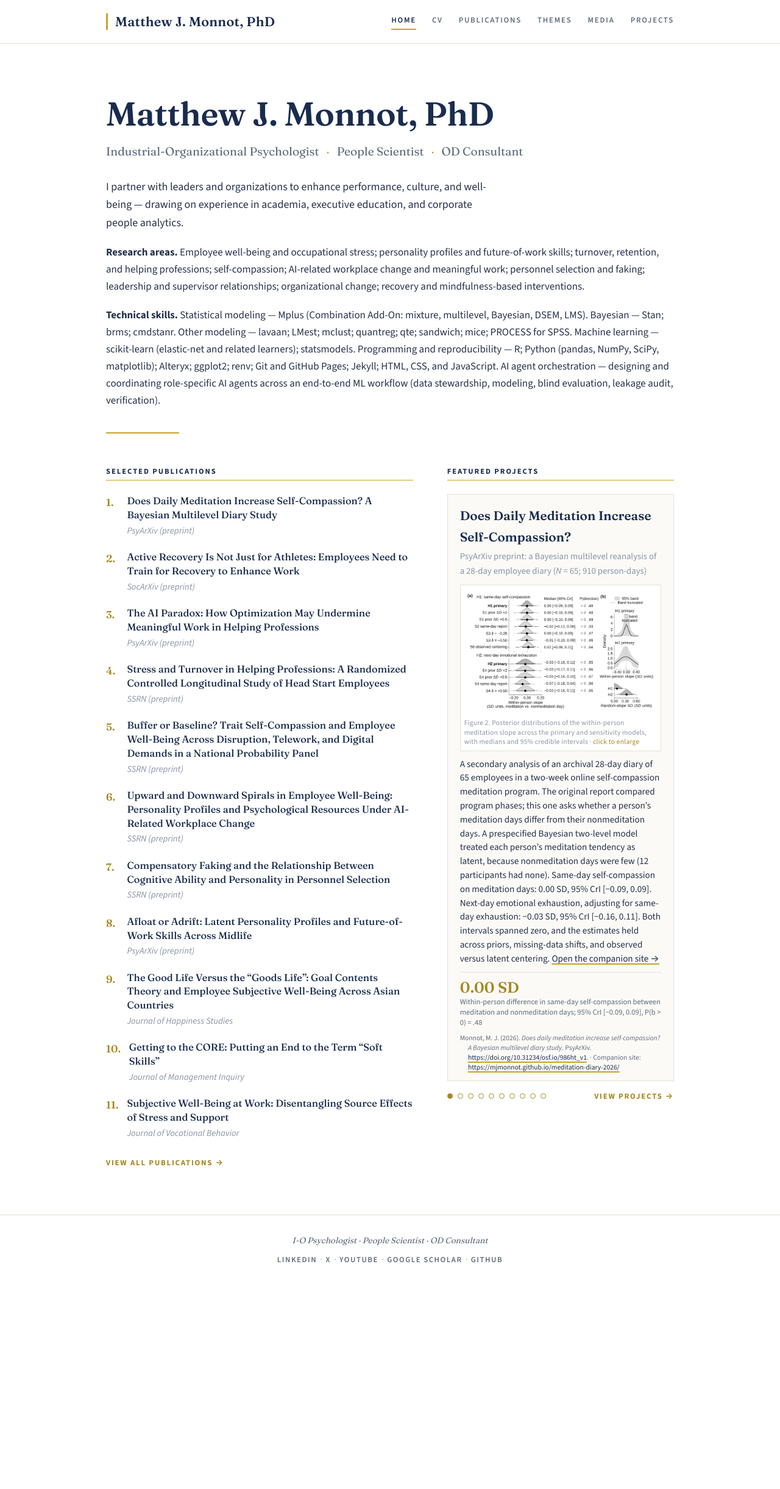
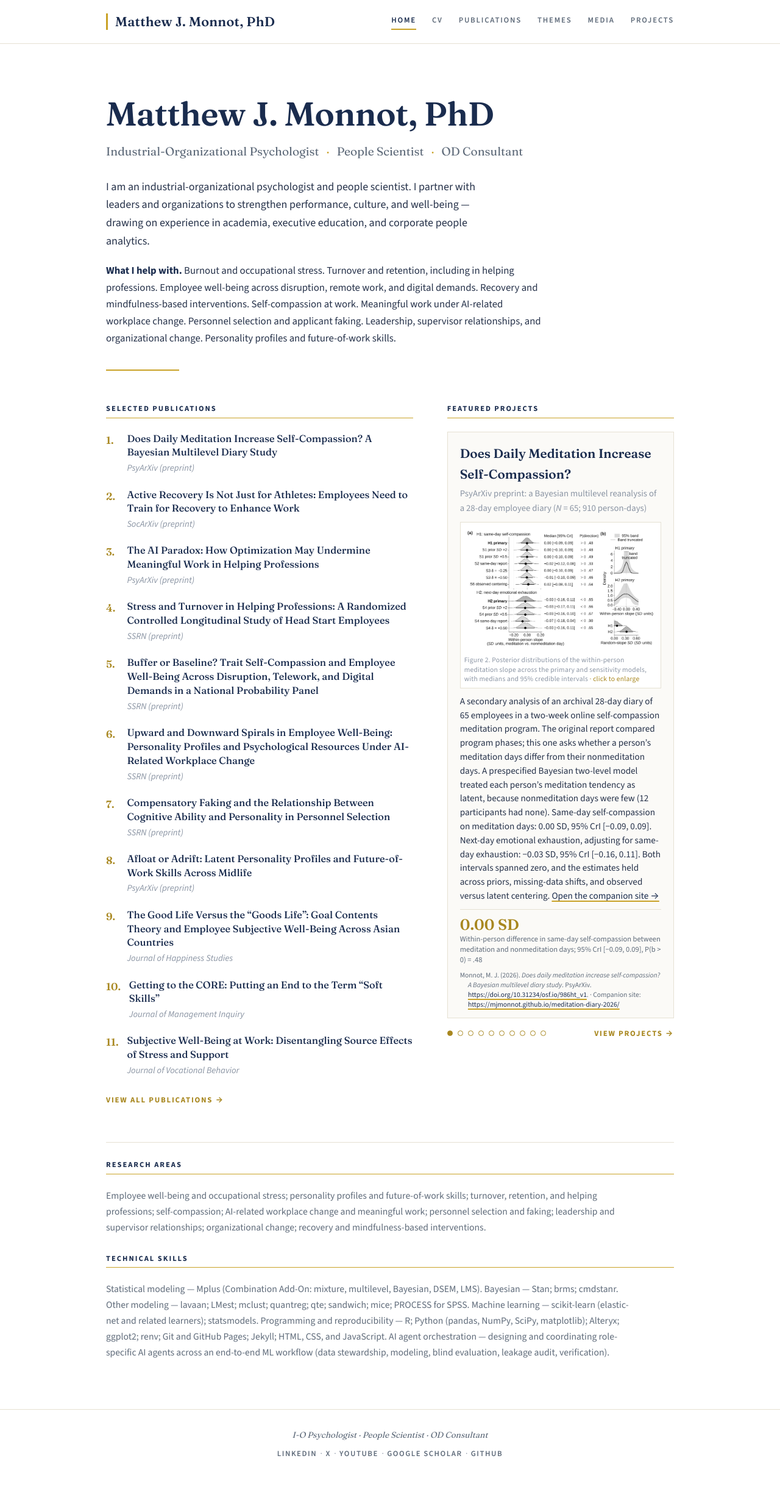
Before and after one commit to mjmonnot/mjmonnot.github.io, a Jekyll site: the page built from index.md, in a window 1280 px wide. Shown: the whole page at 61% size. Built offline with Jekyll 4.4.1, drawn with Linux system fonts in a browser that asks for light colours; before the commit the page ends 2124 px from its top, so only the background shows below that.

Commit message:
Rework landing page for HRD, generalist, and CEO readers
Lead with who Matt is and the people problems he solves; keep
research areas and technical skills intact but move them below
the publications and featured projects so the first screen is
not ML-tooling heavy.

```diff
--- a/assets/main.scss
+++ b/assets/main.scss
@@ -243,6 +243,18 @@ img { max-width: 100%; height: auto; }
   max-width: 640px;
   font-size: 1.125rem;
   color: var(--ink);
+  margin-bottom: 1.1em;
+}
+
+.hero .focus {
+  max-width: 720px;
+  font-size: 1.05rem;
+  color: var(--ink);
+  margin: 0 0 0.2em;
+}
+
+.hero .focus strong {
+  color: var(--navy);
 }
 
 .gold-rule {
@@ -638,6 +650,32 @@ body.feature-lightbox-open {
 }
 
 /* --------------------------------------------------------------------------
+   Homepage background (research areas + technical skills)
+   -------------------------------------------------------------------------- */
+
+.home-background {
+  margin-top: 56px;
+  padding-top: 8px;
+  border-top: 1px solid var(--rule);
+}
+
+.home-background .section-label {
+  margin-top: 28px;
+}
+
+.home-background .section-label:first-child {
+  margin-top: 18px;
+}
+
+.home-background .research-areas,
+.home-background .skills {
+  max-width: 860px;
+  font-size: 0.98rem;
+  color: var(--muted);
+  margin: 0 0 8px;
+}
+
+/* --------------------------------------------------------------------------
    Footer
    -------------------------------------------------------------------------- */
 
--- a/index.md
+++ b/index.md
@@ -7,9 +7,8 @@ permalink: /
 <section class="hero">
   <h1>Matthew J. Monnot, PhD</h1>
   <p class="tagline">Industrial-Organizational Psychologist <span class="sep">&middot;</span> People Scientist <span class="sep">&middot;</span> OD Consultant</p>
-  <p class="lede">I partner with leaders and organizations to enhance performance, culture, and well-being &mdash; drawing on experience in academia, executive education, and corporate people analytics.</p>
-  <p class="research-areas"><strong>Research areas.</strong> Employee well-being and occupational stress; personality profiles and future-of-work skills; turnover, retention, and helping professions; self-compassion; AI-related workplace change and meaningful work; personnel selection and faking; leadership and supervisor relationships; organizational change; recovery and mindfulness-based interventions.</p>
-  <p class="skills"><strong>Technical skills.</strong> Statistical modeling — Mplus (Combination Add-On: mixture, multilevel, Bayesian, DSEM, LMS). Bayesian — Stan; brms; cmdstanr. Other modeling — lavaan; LMest; mclust; quantreg; qte; sandwich; mice; PROCESS for SPSS. Machine learning — scikit-learn (elastic-net and related learners); statsmodels. Programming and reproducibility — R; Python (pandas, NumPy, SciPy, matplotlib); Alteryx; ggplot2; renv; Git and GitHub Pages; Jekyll; HTML, CSS, and JavaScript. AI agent orchestration — designing and coordinating role-specific AI agents across an end-to-end ML workflow (data stewardship, modeling, blind evaluation, leakage audit, verification).</p>
+  <p class="lede">I am an industrial-organizational psychologist and people scientist. I partner with leaders and organizations to strengthen performance, culture, and well-being &mdash; drawing on experience in academia, executive education, and corporate people analytics.</p>
+  <p class="focus"><strong>What I help with.</strong> Burnout and occupational stress. Turnover and retention, including in helping professions. Employee well-being across disruption, remote work, and digital demands. Recovery and mindfulness-based interventions. Self-compassion at work. Meaningful work under AI-related workplace change. Personnel selection and applicant faking. Leadership, supervisor relationships, and organizational change. Personality profiles and future-of-work skills.</p>
   <hr class="gold-rule">
 </section>
 
@@ -281,3 +280,13 @@ permalink: /
     </div>
   </section>
 </div>
+
+<section class="home-background">
+  <p class="section-label">Research Areas</p>
+  <hr class="label-rule">
+  <p class="research-areas">Employee well-being and occupational stress; personality profiles and future-of-work skills; turnover, retention, and helping professions; self-compassion; AI-related workplace change and meaningful work; personnel selection and faking; leadership and supervisor relationships; organizational change; recovery and mindfulness-based interventions.</p>
+
+  <p class="section-label">Technical Skills</p>
+  <hr class="label-rule">
+  <p class="skills">Statistical modeling — Mplus (Combination Add-On: mixture, multilevel, Bayesian, DSEM, LMS). Bayesian — Stan; brms; cmdstanr. Other modeling — lavaan; LMest; mclust; quantreg; qte; sandwich; mice; PROCESS for SPSS. Machine learning — scikit-learn (elastic-net and related learners); statsmodels. Programming and reproducibility — R; Python (pandas, NumPy, SciPy, matplotlib); Alteryx; ggplot2; renv; Git and GitHub Pages; Jekyll; HTML, CSS, and JavaScript. AI agent orchestration — designing and coordinating role-specific AI agents across an end-to-end ML workflow (data stewardship, modeling, blind evaluation, leakage audit, verification).</p>
+</section>
```
